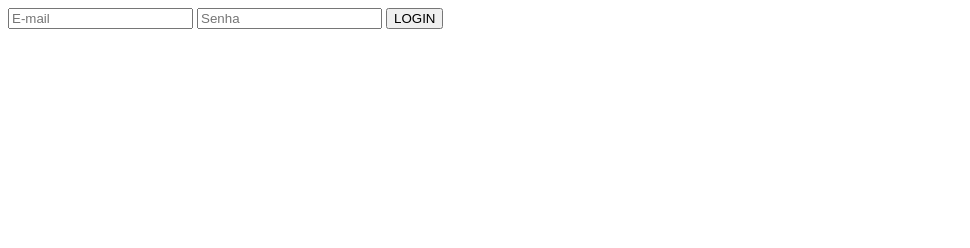
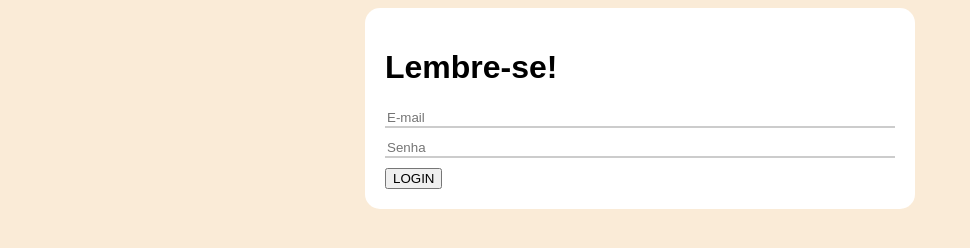
Before and after one commit to Luan1611/project-sticky-notes-js, a plain HTML site: page exercicio-final-prw1/index.html in a window 1280 px wide. Shown: the whole page, without its empty margins (0-970 px from the left). Drawn offline with Linux system fonts and the light colour scheme.

Commit message:
alteracoes css

```diff
--- a/exercicio-final-prw1/assets/css/style.css
+++ b/exercicio-final-prw1/assets/css/style.css
@@ -0,0 +1,33 @@
+* {
+    box-sizing: border-box;
+    font-family: Arial, Helvetica, sans-serif;
+  }
+
+body{
+    background-color: antiquewhite;
+}
+
+.content-center {
+    width: 100%;
+    max-width: 550px;
+    margin: auto;
+    padding: 20px;
+    background-color: #FFF;
+    border-radius: 15px;
+}
+
+
+.formulario input {
+    width: 100%;
+    border: none;
+    outline: none;
+    border-bottom-color: #ccc;
+    border-bottom-style: solid;
+    border-bottom-width: 2px;
+    margin-bottom: 10px;
+
+}
+
+.formulario input:hover {
+    border-bottom-color: rgb(88, 24, 24);
+}
--- a/exercicio-final-prw1/index.html
+++ b/exercicio-final-prw1/index.html
@@ -10,6 +10,7 @@
     <div class="content-center">
 
         <div class="telalogin">
+            <h1>Lembre-se!</h1>
             <form id = "login" class="formulario">
 
                 <input id="email" type="text" name="login" placeholder="E-mail" required>
```
